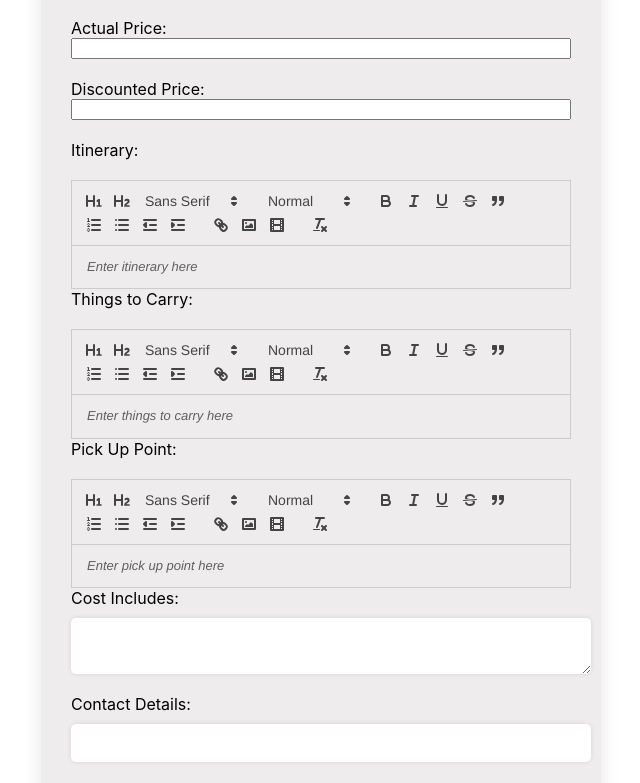
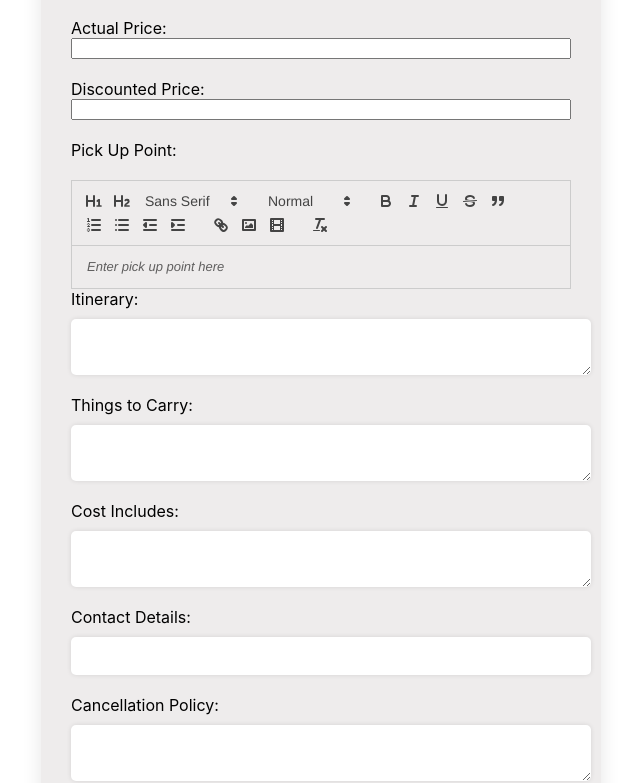
Before and after one commit to Satyambasaiye/form-, a React (Create React App) app: page / in a window 1280 px wide. Shown: the part 542-1325 px from the top of the page, without its empty margins (319-959 px from the left). Built offline with nearby package versions, Linux system fonts and the light colour scheme.

Commit message:
removed react-quill

```diff
--- a/src/components/Form.js
+++ b/src/components/Form.js
@@ -142,28 +142,8 @@ const Form = () => {
       Discounted Price:
       <input type="number" value={discountedPrice} onChange={(e) => setDiscountedPrice(e.target.value)} />
     </label>
-    <div className="form-container">
-      <label className="form-label">Itinerary:</label>
-      <ReactQuill
-        value={itinerary}
-        onChange={handleItineraryChange}
-        modules={modules}
-        formats={formats}
-        theme="snow"
-        placeholder="Enter itinerary here"
-      />
-    </div>
-    <div className="form-container">
-      <label className="form-label">Things to Carry:</label>
-      <ReactQuill
-        value={thingsToCarry}
-        onChange={handleThingsToCarryChange}
-        modules={modules}
-        formats={formats}
-        theme="snow"
-        placeholder="Enter things to carry here"
-      />
-    </div>
+
+
     <div className="form-container">
       <label className="form-label">Pick Up Point:</label>
       <ReactQuill
@@ -172,14 +152,21 @@ const Form = () => {
         modules={modules}
         formats={formats}
         theme="snow"
-        placeholder="Enter pick up point here"
+        placeholder="Enter pick up point here "
       />
     </div>
+    <label>
+      Itinerary:
+      <textarea value={itinerary} onChange={(e) => setItinerary(e.target.value)} />
+    </label>
+    <label>
+       Things to Carry:
+      <textarea value={thingsToCarry} onChange={(e) => setThingsToCarry(e.target.value)} />
+    </label>
     <label>
      Cost Includes:
       <textarea value={includes} onChange={(e) => setIncludes(e.target.value)} />
     </label>
-
     <label>
       Contact Details:
       <input type="text" value={contactDetails} onChange={(e) => setContactDetails(e.target.value)} />
--- a/src/components/styles.css
+++ b/src/components/styles.css
@@ -59,6 +59,7 @@ button[type="submit"]:hover {
   margin-top: 10px;
   font-size: 14px;
 }
+form.
 
 @media screen and (max-width: 500px) {
   form {
```
